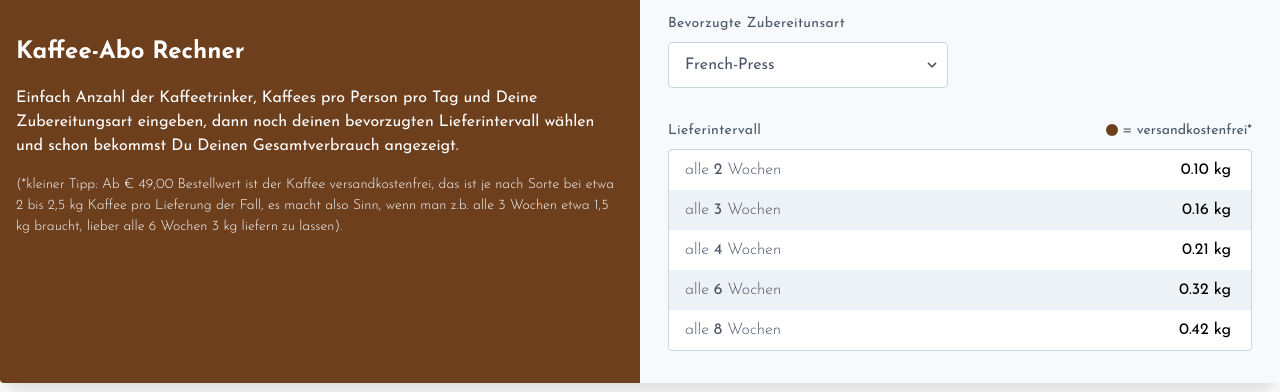
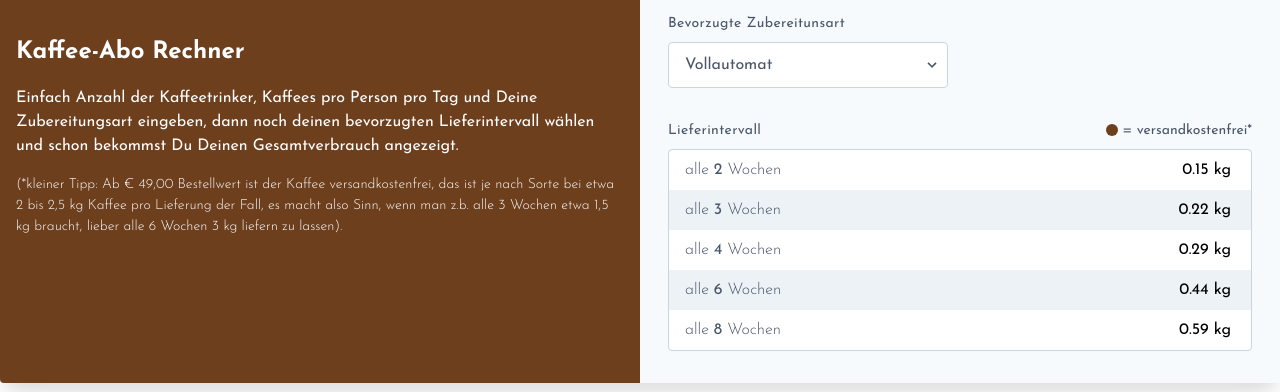
Before and after one commit to eisnstein/bd-coffee-svelte, a Svelte app: page / in a window 1280 px wide. Shown: the part 170-562 px from the top of the page. Built offline with nearby package versions, Linux system fonts and the light colour scheme.

Commit message:
higher coffe order limit

```diff
--- a/src/App.svelte
+++ b/src/App.svelte
@@ -1,19 +1,21 @@
 <script>
   let countP = 1;
   let countC = 1;
-  let type = "7.5";
+  let type = "10.5";
   let days = "14";
 
+  const limit = 2.25;
+
   $: sum14 = ((countP * countC * parseFloat(type) * 14) / 1000).toFixed(2);
-  $: noCost14 = sum14 >= 2.0;
+  $: noCost14 = sum14 >= limit;
   $: sum21 = ((countP * countC * parseFloat(type) * 21) / 1000).toFixed(2);
-  $: noCost21 = sum21 >= 2.0;
+  $: noCost21 = sum21 >= limit;
   $: sum28 = ((countP * countC * parseFloat(type) * 28) / 1000).toFixed(2);
-  $: noCost28 = sum28 >= 2.0;
+  $: noCost28 = sum28 >= limit;
   $: sum42 = ((countP * countC * parseFloat(type) * 42) / 1000).toFixed(2);
-  $: noCost42 = sum42 >= 2.0;
+  $: noCost42 = sum42 >= limit;
   $: sum56 = ((countP * countC * parseFloat(type) * 56) / 1000).toFixed(2);
-  $: noCost56 = sum56 >= 2.0;
+  $: noCost56 = sum56 >= limit;
 </script>
 
 <div class="px-4 py-8">
```
